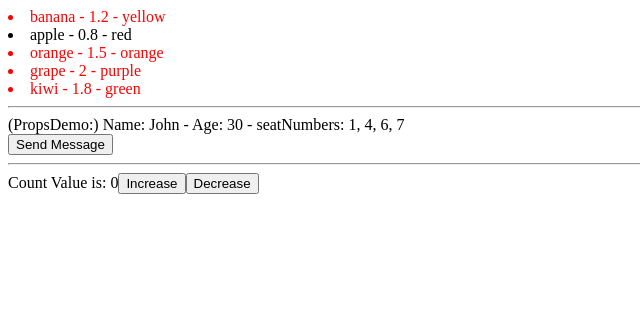
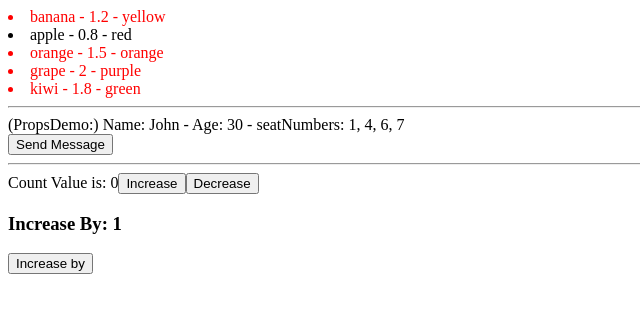
Before and after one commit to nhienkrb/tutor-react, a React (Vite) app: page / in a window 1280 px wide. Shown: the top 312 px of the page, without its empty margins (0-640 px from the left). Built offline with nearby package versions, Linux system fonts and the light colour scheme.

Commit message:
#6 knowledge: Create Multiple States In React

```diff
--- a/src/components/demo-state/couter.jsx
+++ b/src/components/demo-state/couter.jsx
@@ -2,8 +2,14 @@ import { useState } from "react";
 
 export default function Counter() {
   const [count, setCount] = useState(0);
-  return <div>Count Value is: {count}
-        <button onClick={() => setCount(count + 1)}>Increase</button>
-        <button onClick={() => setCount(count - 1)}>Decrease</button>
-  </div>;
+  const [increaseBy, setIncreaseBy] = useState(1);
+  return (
+    <div>
+      Count Value is: {count}
+      <button onClick={() => setCount(increaseBy + count)}>Increase</button>
+      <button onClick={() => setCount(count - 1)}>Decrease</button>
+    <h3>Increase By: {increaseBy}</h3>
+      <button onClick={() => setIncreaseBy(increaseBy + 1)}>Increase by</button>
+    </div>
+  );
 }
```
